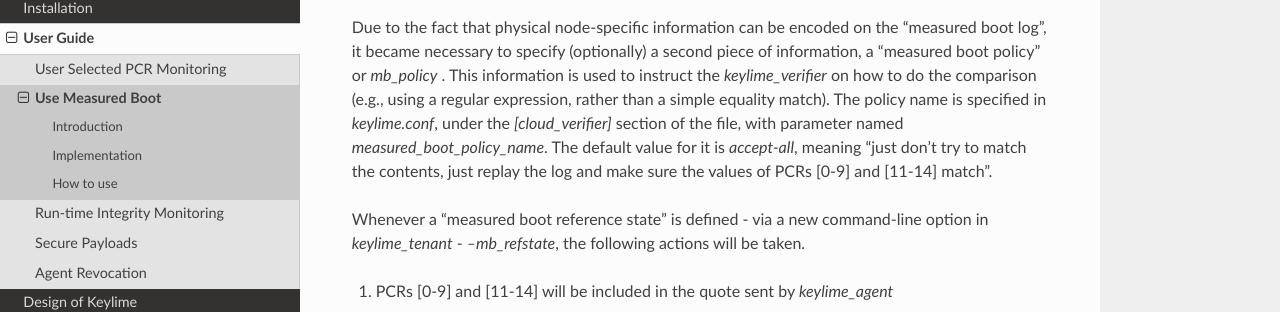
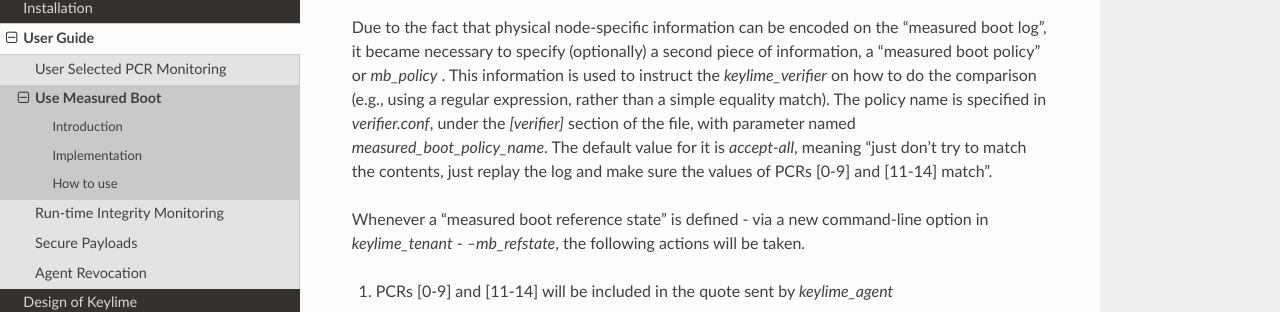
Before and after one commit to keylime/keylime, a Sphinx documentation site: the page built from docs/user_guide/use_measured_boot.rst, in a window 1280 px wide and 900 px high, scrolled down 861 px. Shown: the part 144-456 px from the top of the window. Built offline with Sphinx 7.4.7 and the Read the Docs theme 2.0.0, drawn with Linux system fonts in a browser that asks for light colours; some of the changed text lies outside the part shown.

Commit message:
Remove mentions to keylime.conf from measured boot user guide
Signed-off-by: Anderson Toshiyuki Sasaki <ansasaki@redhat.com>

```diff
--- a/docs/user_guide/use_measured_boot.rst
+++ b/docs/user_guide/use_measured_boot.rst
@@ -48,8 +48,8 @@
 of information, a "measured boot policy" or `mb_policy` . This information is
 used to instruct the `keylime_verifier` on how to do the comparison (e.g.,
 using a regular expression, rather than a simple equality match). The policy
-name is specified in `keylime.conf`, under the `[cloud_verifier]` section of
-the file, with parameter named `measured_boot_policy_name`. The default value
+name is specified in `verifier.conf`, under the `[verifier]` section of the
+file, with parameter named `measured_boot_policy_name`. The default value
 for it is `accept-all`, meaning "just don't try to match the contents, just
 replay the log and make sure the values of PCRs [0-9] and [11-14] match".
 
@@ -130,5 +130,5 @@
 
 While an operator can attempt to write its own policy from scratch, it is
 recommended that one just copies `example.py` into `mypolicy.py`, change it as
-required and then just points to this new policy on `keylime.conf`
+required and then just points to this new policy on `verifier.conf`
 (`measured_boot_policy_name`) for its own use.
```
